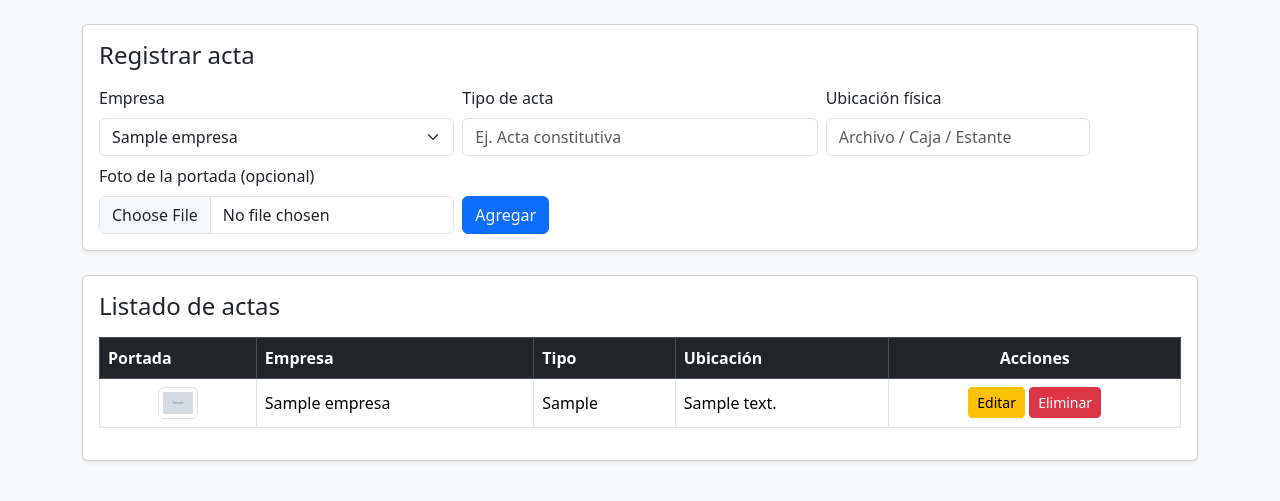
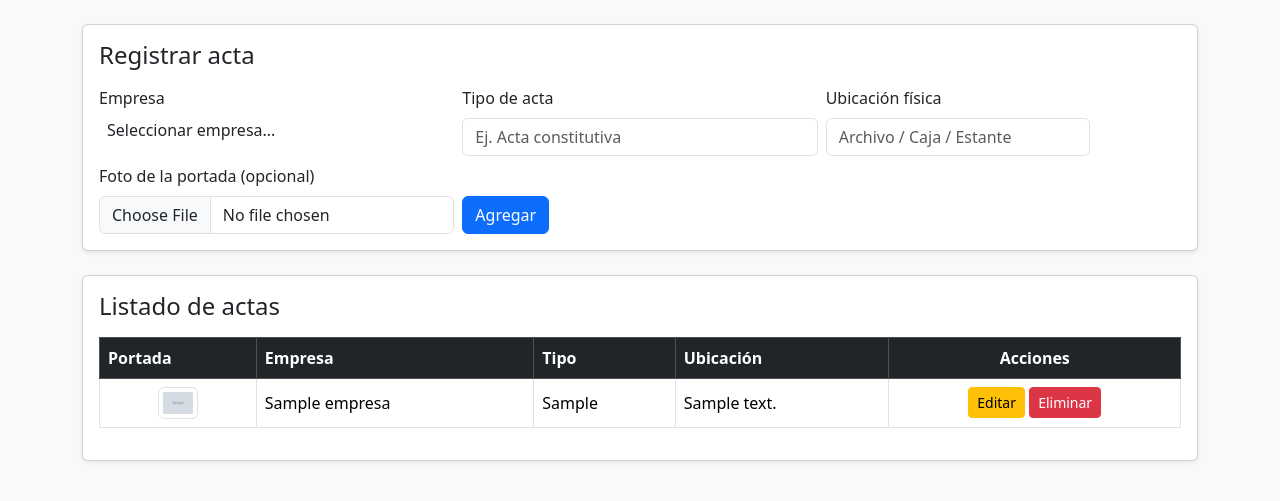
Before and after one commit to ContaFullgas/actas_constitutivas, a PHP site: page /admin/actas.php in a window 1280 px wide. Shown: the part 56-557 px from the top of the page. Run offline with PHP 8.4, Linux system fonts and the light colour scheme; the visitor is signed in with stand-in values (Sample User, id 1); tables that the repository leaves empty or names only in its code hold one stand-in row (values such as "Sample post"); grey boxes marked "Sample" are stand-in pictures; some libraries are stand-ins or nearby versions.

Commit message:
en la pestaña de actas del administrador, ahora permite seleccionar la empresa del acta con un buscador.

```diff
--- a/admin/actas.php
+++ b/admin/actas.php
@@ -15,10 +15,12 @@ $actas = mysqli_query($conn, "
 <head>
     <meta charset="UTF-8">
     <title>Actas | Control de Actas</title>
-
     <!-- Bootstrap CSS -->
     <link href="https://cdn.jsdelivr.net/npm/bootstrap@5.3.2/dist/css/bootstrap.min.css" rel="stylesheet">
-
+    <!-- Select2 CSS -->
+    <link href="https://cdn.jsdelivr.net/npm/select2@4.1.0-rc.0/dist/css/select2.min.css" rel="stylesheet" />
+    <!-- Select2 Bootstrap theme (opcional pero recomendado) -->
+    <link href="https://cdn.jsdelivr.net/npm/select2-bootstrap-5-theme@1.3.0/dist/select2-bootstrap-5-theme.min.css" rel="stylesheet" />
     <!-- jQuery -->
     <script src="https://code.jquery.com/jquery-3.7.1.min.js"></script>
 </head>
@@ -66,6 +68,8 @@ $actas = mysqli_query($conn, "
                 <div class="col-md-4">
                     <label class="form-label">Empresa</label>
                     <select id="empresa" class="form-select">
+                        <option value="">Seleccionar empresa...</option>
+
                         <?php while($e = mysqli_fetch_assoc($empresas)){ ?>
                             <option value="<?= $e['id_empresa'] ?>">
                                 <?= $e['nombre_empresa'] ?>
@@ -245,6 +249,8 @@ $actas = mysqli_query($conn, "
 
 <!-- JS -->
 <script src="https://cdn.jsdelivr.net/npm/bootstrap@5.3.2/dist/js/bootstrap.bundle.min.js"></script>
+<!-- Select2 JS -->
+<script src="https://cdn.jsdelivr.net/npm/select2@4.1.0-rc.0/dist/js/select2.min.js"></script>
 <script src="../js/actas.js"></script>
 
 </body>
--- a/js/actas.js
+++ b/js/actas.js
@@ -97,3 +97,15 @@ function guardarEdicionActa(){
         }
     });
 }
+
+//Select ahora se vuelve buscador
+$(document).ready(function(){
+
+    $('#empresa').select2({
+        theme: 'bootstrap-5',
+        placeholder: "Seleccionar empresa...",
+        allowClear: true,
+        width: '100%'
+    });
+
+});
```
